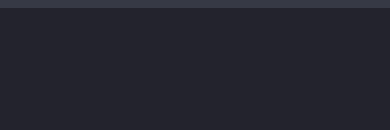
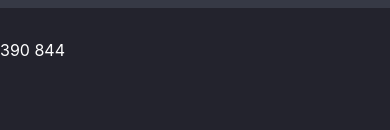
Before and after one commit to CameronHonis/Pathing, a React (Create React App) app: page / in a window 390 px wide. Shown: the part 187-317 px from the top of the page. Built offline with nearby package versions, Linux system fonts and the light colour scheme.

Commit message:
debugging mobile

```diff
--- a/src/App.tsx
+++ b/src/App.tsx
@@ -72,6 +72,7 @@ export function App() {
   return (
     <AppContext.Provider value={{refs, state, setState}}>
       <Home />
+      <p style={{position: "absolute", top: "25vh"}}>{window.innerWidth + " " + window.innerHeight}</p>
     </AppContext.Provider>
   );
 }
```
